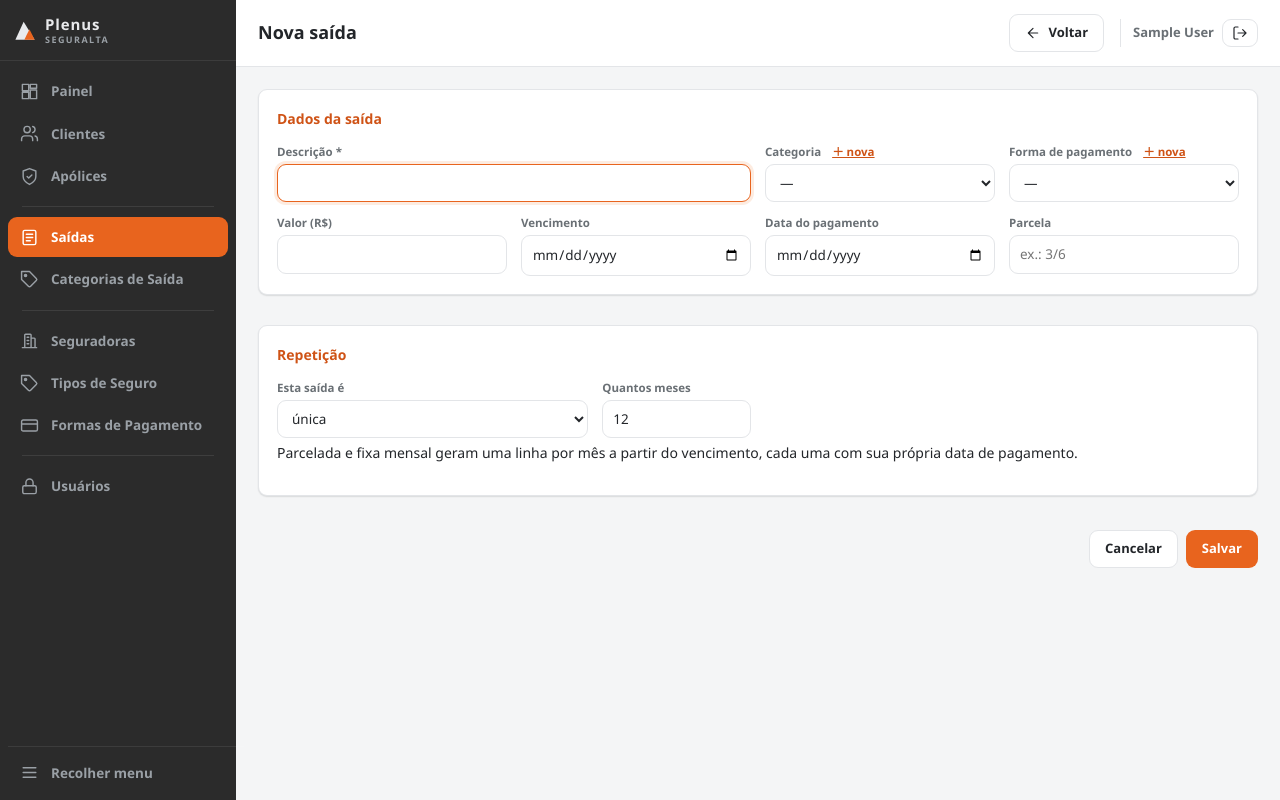
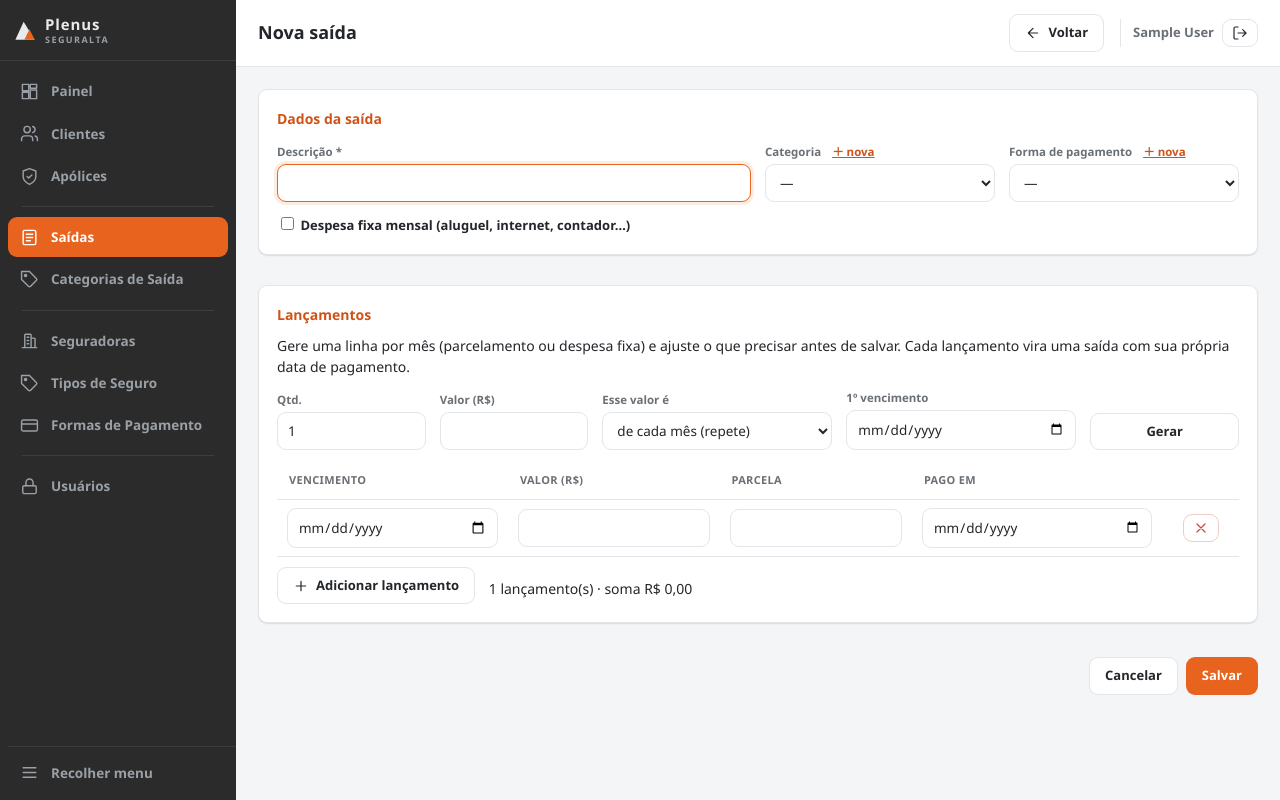
Before and after one commit to renatarisc/PlenusSeguralta, a Flask app: page /financeiro/saidas/nova in a window 1280 px wide. Run offline with Flask 3, Linux system fonts and the light colour scheme; the visitor is signed in with stand-in values (Sample User, id 1); data comes from the database, SQL or seed files in the repository; data that the repository does not hold is empty; some libraries are stand-ins or nearby versions.

Commit message:
Saídas: novo cadastro com tabela de lançamentos (modelo das parcelas da apólice)
Substitui o card "Repetição" (única/parcelada/fixa + N meses) por um
gerador + tabela editável, igual às parcelas da apólice:
- card "Dados da saída" = campos comuns (descrição, categoria, forma,
  checkbox "despesa fixa mensal")
- card "Lançamentos" = gerar Qtd x Valor (de cada mês / total) a partir
  do 1º vencimento, ajustar linha a linha, cada uma com seu "pago em"
- criar_saidas_lote(comum, linhas); preparar_lancamentos_saida() no
  validacao; static/js/saida.js espelha apolice.js
- edição continua com campos planos + card "Série"

Co-Authored-By: Claude Sonnet 5 <noreply@anthropic.com>

```diff
--- a/app.py
+++ b/app.py
@@ -19,7 +19,7 @@ import seguranca
 from validacao import (
     formatar_cpf, formatar_cep, formatar_telefone, validar_cliente,
     formatar_numero, formatar_moeda, formatar_data_br, dias_ate_data,
-    validar_apolice, preparar_parcelas, validar_saida,
+    validar_apolice, preparar_parcelas, validar_saida, preparar_lancamentos_saida,
 )
 
 _HTTPS = os.environ.get("PLENUS_HTTPS") == "1"
@@ -537,10 +537,6 @@ def _ler_pdf(alvo):
 
 # ---------- Financeiro: Saídas (fluxo de caixa) ----------
 
-_CAMPOS_SAIDA = ("descricao", "categoria_id", "forma_pagamento_id", "valor",
-                 "data_vencimento", "data_pagamento", "numero_parcela", "fixo_mensal", "serie_id")
-
-
 def _saida_para_form(s):
     if s is None:
         return None
@@ -580,21 +576,46 @@ def saida_form(saida_id=None):
         return redirect(url_for("saidas_lista"))
 
     if request.method == "POST":
-        dados = {k: request.form.get(k, "") for k in _CAMPOS_SAIDA}
-        erros = validar_saida(dados)
+        comum = {
+            "descricao": request.form.get("descricao", ""),
+            "categoria_id": request.form.get("categoria_id", ""),
+            "forma_pagamento_id": request.form.get("forma_pagamento_id", ""),
+            "fixo_mensal": "1" if request.form.get("fixo_mensal") else "0",
+        }
+
+        if saida_id:  # edição: uma saída, campos planos
+            dados = {**comum,
+                     "valor": request.form.get("valor", ""),
+                     "data_vencimento": request.form.get("data_vencimento", ""),
+                     "data_pagamento": request.form.get("data_pagamento", ""),
+                     "numero_parcela": request.form.get("numero_parcela", ""),
+                     "serie_id": request.form.get("serie_id", "")}
+            erros = validar_saida(dados)
+            if erros:
+                for e in erros:
+                    flash(e, "erro")
+                return render_template("saidas_form.html", ativo="saidas_lista",
+                                       saida={**dados, "id": saida_id}, **_selects_saida())
+            repo.atualizar_saida(saida_id, dados)
+            flash("Saída atualizada.", "ok")
+            return redirect(url_for("saidas_lista"))
+
+        # criação: um ou vários lançamentos a partir da tabela
+        linhas, erros = preparar_lancamentos_saida(
+            request.form.getlist("saida_data"),
+            request.form.getlist("saida_valor"),
+            request.form.getlist("saida_parcela"),
+            request.form.getlist("saida_pago_em"))
+        erros = validar_saida(comum) + erros
+        if not linhas:
+            erros.append("Adicione ao menos um lançamento.")
         if erros:
             for e in erros:
                 flash(e, "erro")
             return render_template("saidas_form.html", ativo="saidas_lista",
-                                   saida={**dados, "id": saida_id}, **_selects_saida())
-        if saida_id:
-            repo.atualizar_saida(saida_id, dados)
-            flash("Saída atualizada.", "ok")
-        else:
-            modo = request.form.get("repeticao", "unica")
-            qtd = request.form.get("repeticao_qtd", type=int) or 1
-            repo.criar_saidas(dados, modo=modo, qtd=qtd)
-            flash("Saída cadastrada.", "ok")
+                                   saida={**comum, "lancamentos": linhas}, **_selects_saida())
+        ids = repo.criar_saidas_lote(comum, linhas)
+        flash(f"{len(ids)} lançamentos cadastrados." if len(ids) > 1 else "Saída cadastrada.", "ok")
         return redirect(url_for("saidas_lista"))
 
     return render_template("saidas_form.html", ativo="saidas_lista",
--- a/static/css/app.css
+++ b/static/css/app.css
@@ -175,6 +175,13 @@ a { color: inherit; text-decoration: none; }
 .link-abrir { margin-left: 8px; font-weight: 700; color: var(--laranja-hover); text-decoration: underline; }
 .link-abrir[hidden] { display: none; }
 
+/* checkbox com rótulo na mesma linha */
+.campo label.check {
+  flex-direction: row; align-items: center; gap: 8px;
+  font-size: 13px; font-weight: 600; color: var(--texto); cursor: pointer;
+}
+.campo label.check input { width: auto; }
+
 /* larguras de coluna no grid de 12 */
 .c-2 { grid-column: span 2; } .c-3 { grid-column: span 3; } .c-4 { grid-column: span 4; }
 .c-5 { grid-column: span 5; } .c-6 { grid-column: span 6; } .c-7 { grid-column: span 7; }
@@ -213,36 +220,53 @@ table.lista tr.apolice-vencida td:first-child { box-shadow: inset 3px 0 0 #a5201
 }
 .tag-venc--fim { background: var(--erro); color: #fff; border-color: var(--erro); }
 
-/* ---------- tabela de parcelas: campos no mesmo padrão dos formulários ---------- */
-#tab-parcelas td { padding: 8px 10px; vertical-align: middle; }
+/* ---------- tabela de parcelas / lançamentos: campos no mesmo padrão dos formulários ---------- */
+#tab-parcelas td,
+#tab-lancamentos td { padding: 8px 10px; vertical-align: middle; }
 #tab-parcelas tbody td input,
-#tab-parcelas tbody td select {
+#tab-parcelas tbody td select,
+#tab-lancamentos tbody td input,
+#tab-lancamentos tbody td select {
   width: 100%; font: inherit; font-size: 13.5px; padding: 8px 10px;
   border: 1px solid var(--linha); border-radius: var(--raio);
   background: var(--branco); color: var(--texto);
 }
 #tab-parcelas tbody td input:focus-visible,
-#tab-parcelas tbody td select:focus-visible {
+#tab-parcelas tbody td select:focus-visible,
+#tab-lancamentos tbody td input:focus-visible,
+#tab-lancamentos tbody td select:focus-visible {
   outline: none; border-color: var(--laranja); box-shadow: 0 0 0 3px var(--laranja-fraco);
 }
-#tab-parcelas td.acoes { text-align: center; }
+#tab-parcelas td.acoes,
+#tab-lancamentos td.acoes { text-align: center; }
 
-/* parcela já paga: fica discreta */
+/* linha já paga: fica discreta */
 #tab-parcelas tr.parcela--paga input,
-#tab-parcelas tr.parcela--paga select { color: var(--texto-suave); }
-#tab-parcelas tr.parcela--paga td:first-child input { text-decoration: line-through; }
+#tab-parcelas tr.parcela--paga select,
+#tab-lancamentos tr.parcela--paga input,
+#tab-lancamentos tr.parcela--paga select { color: var(--texto-suave); }
+#tab-parcelas tr.parcela--paga td:first-child input,
+#tab-lancamentos tr.parcela--paga td:first-child input { text-decoration: line-through; }
 
-/* parcela vencida e não paga: destaque vermelho (igual ao painel) */
-#tab-parcelas tr.parcela--atrasada td { background: var(--erro-fraco); }
-#tab-parcelas tr.parcela--atrasada td:first-child { box-shadow: inset 3px 0 0 var(--erro); }
+/* linha vencida e não paga: destaque vermelho (igual ao painel) */
+#tab-parcelas tr.parcela--atrasada td,
+#tab-lancamentos tr.parcela--atrasada td { background: var(--erro-fraco); }
+#tab-parcelas tr.parcela--atrasada td:first-child,
+#tab-lancamentos tr.parcela--atrasada td:first-child { box-shadow: inset 3px 0 0 var(--erro); }
 #tab-parcelas tr.parcela--atrasada input,
-#tab-parcelas tr.parcela--atrasada select { border-color: #f0ccc9; }
+#tab-parcelas tr.parcela--atrasada select,
+#tab-lancamentos tr.parcela--atrasada input,
+#tab-lancamentos tr.parcela--atrasada select { border-color: #f0ccc9; }
 
-/* parcela perto de vencer (<=10 dias) e não paga: amarelo */
-#tab-parcelas tr.parcela--perto td { background: #fef0ad; }
-#tab-parcelas tr.parcela--perto td:first-child { box-shadow: inset 3px 0 0 #d99a00; }
+/* linha perto de vencer (<=10 dias) e não paga: amarelo */
+#tab-parcelas tr.parcela--perto td,
+#tab-lancamentos tr.parcela--perto td { background: #fef0ad; }
+#tab-parcelas tr.parcela--perto td:first-child,
+#tab-lancamentos tr.parcela--perto td:first-child { box-shadow: inset 3px 0 0 #d99a00; }
 #tab-parcelas tr.parcela--perto input,
-#tab-parcelas tr.parcela--perto select { border-color: #ecd067; }
+#tab-parcelas tr.parcela--perto select,
+#tab-lancamentos tr.parcela--perto input,
+#tab-lancamentos tr.parcela--perto select { border-color: #ecd067; }
 
 /* ---------- barra de busca ---------- */
 .busca { display: flex; gap: 8px; align-items: center; margin-bottom: 14px; max-width: 420px; }
--- /dev/null
+++ b/static/js/saida.js
@@ -0,0 +1,130 @@
+/* Formulário de saída (novo): tabela de lançamentos + gerador, no mesmo modelo
+   das parcelas da apólice. A validação que vale é a do servidor. */
+(function () {
+  "use strict";
+
+  const corpo = document.getElementById("corpo-lancamentos");
+  const tpl = document.getElementById("tpl-lancamento");
+  const resumo = document.getElementById("resumo-lancamentos");
+  if (!corpo || !tpl) return;
+
+  // ---- número pt-BR <-> float ----
+  function num(v) {
+    v = (v == null ? "" : "" + v).trim().replace(/\s|R\$/g, "");
+    if (!v) return 0;
+    if (v.indexOf(",") > -1) v = v.replace(/\./g, "").replace(",", ".");
+    const n = parseFloat(v);
+    return isNaN(n) ? 0 : n;
+  }
+  const fmt = (n) =>
+    (Number(n) || 0).toLocaleString("pt-BR", { minimumFractionDigits: 2, maximumFractionDigits: 2 });
+
+  function addMeses(iso, k) {
+    const p = iso.split("-").map(Number);
+    if (p.length !== 3) return "";
+    const [y, m, d] = p;
+    const dt = new Date(y, m - 1 + k, d);
+    if (dt.getDate() < d) dt.setDate(0); // estoura mês curto -> último dia
+    const z = (n) => String(n).padStart(2, "0");
+    return dt.getFullYear() + "-" + z(dt.getMonth() + 1) + "-" + z(dt.getDate());
+  }
+
+  function hojeISO() {
+    const d = new Date();
+    const z = (n) => String(n).padStart(2, "0");
+    return d.getFullYear() + "-" + z(d.getMonth() + 1) + "-" + z(d.getDate());
+  }
+  function diasEntre(a, b) {
+    const t = (s) => new Date(s + "T00:00:00Z").getTime();
+    return Math.round((t(b) - t(a)) / 86400000);
+  }
+  const DIAS_PERTO = 10;
+
+  function linhas() {
+    return Array.from(corpo.querySelectorAll("tr.lancamento"));
+  }
+
+  function atualizarPintura(tr) {
+    const data = tr.querySelector('[name="saida_data"]').value;
+    const pago = !!tr.querySelector('[name="saida_pago_em"]').value;
+    const dias = data ? diasEntre(hojeISO(), data) : null;
+    tr.classList.toggle("parcela--paga", pago);
+    tr.classList.toggle("parcela--atrasada", !pago && dias !== null && dias < 0);
+    tr.classList.toggle("parcela--perto", !pago && dias !== null && dias >= 0 && dias <= DIAS_PERTO);
+  }
+
+  function atualizarResumo() {
+    const ls = linhas();
+    let soma = 0;
+    ls.forEach((tr) => {
+      soma += num(tr.querySelector('[name="saida_valor"]').value);
+      atualizarPintura(tr);
+    });
+    resumo.textContent = ls.length
+      ? ls.length + " lançamento(s) · soma R$ " + fmt(soma)
+      : "";
+  }
+
+  function novaLinha(d) {
+    const tr = tpl.content.firstElementChild.cloneNode(true);
+    if (d) {
+      tr.querySelector('[name="saida_data"]').value = d.data || "";
+      tr.querySelector('[name="saida_valor"]').value = d.valor || "";
+      tr.querySelector('[name="saida_parcela"]').value = d.parcela || "";
+      tr.querySelector('[name="saida_pago_em"]').value = d.pago || "";
+    }
+    corpo.appendChild(tr);
+    return tr;
+  }
+
+  corpo.addEventListener("click", (e) => {
+    const b = e.target.closest("[data-remover-lancamento]");
+    if (!b) return;
+    b.closest("tr.lancamento").remove();
+    if (!linhas().length) novaLinha();
+    atualizarResumo();
+  });
+  corpo.addEventListener("input", (e) => {
+    if (["saida_valor", "saida_data", "saida_pago_em"].indexOf(e.target.name) > -1) atualizarResumo();
+  });
+
+  const btnAdd = document.getElementById("btn-add-lancamento");
+  if (btnAdd) btnAdd.addEventListener("click", () => { novaLinha(); atualizarResumo(); });
+
+  const btnGerar = document.getElementById("btn-gerar-lancamentos");
+  if (btnGerar) {
+    btnGerar.addEventListener("click", () => {
+      const qtd = parseInt(document.getElementById("ger_qtd").value, 10);
+      const valorInf = num(document.getElementById("ger_valor").value);
+      const data1 = document.getElementById("ger_data1").value;
+      const modo = (document.getElementById("ger_modo") || {}).value || "cada";
+      if (!qtd || qtd < 1) { alert("Informe a quantidade de lançamentos."); return; }
+
+      const temDados = linhas().some((tr) =>
+        tr.querySelector('[name="saida_data"]').value ||
+        tr.querySelector('[name="saida_valor"]').value ||
+        tr.querySelector('[name="saida_parcela"]').value);
+      if (temDados && !confirm("Substituir os lançamentos atuais?")) return;
+
+      corpo.innerHTML = "";
+      const base = modo === "total" && valorInf ? Math.floor((valorInf / qtd) * 100) / 100 : valorInf;
+      let acumulado = 0;
+      for (let i = 1; i <= qtd; i++) {
+        let valor = base;
+        if (modo === "total" && valorInf) {
+          acumulado += base;
+          if (i === qtd) valor = Math.round((valorInf - (acumulado - base)) * 100) / 100;
+        }
+        novaLinha({
+          parcela: qtd > 1 ? i + "/" + qtd : "",
+          data: data1 ? addMeses(data1, i - 1) : "",
+          valor: valorInf ? fmt(valor) : "",
+        });
+      }
+      atualizarResumo();
+    });
+  }
+
+  if (!linhas().length) novaLinha();
+  atualizarResumo();
+})();
--- a/templates/saidas_form.html
+++ b/templates/saidas_form.html
@@ -11,10 +11,7 @@
 <form class="form" method="post" novalidate
       action="{{ url_for('saida_form', saida_id=s.id) if s.id else url_for('saida_form') }}">
   <input type="hidden" name="csrf_token" value="{{ csrf_token() }}">
-  {% if s.id %}
-  <input type="hidden" name="fixo_mensal" value="{{ '1' if s.fixo_mensal else '0' }}">
-  <input type="hidden" name="serie_id" value="{{ s.serie_id or '' }}">
-  {% endif %}
+  {% if s.id %}<input type="hidden" name="serie_id" value="{{ s.serie_id or '' }}">{% endif %}
 
   <div class="cartao">
     <h2>Dados da saída</h2>
@@ -45,7 +42,19 @@
           {% endfor %}
         </select>
       </div>
+      <div class="campo c-12">
+        <label class="check">
+          <input type="checkbox" name="fixo_mensal" value="1" {{ 'checked' if s.fixo_mensal }}>
+          Despesa fixa mensal (aluguel, internet, contador…)
+        </label>
+      </div>
+    </div>
+  </div>
 
+  {% if s.id %}
+  <div class="cartao">
+    <h2>Valores</h2>
+    <div class="grade">
       <div class="campo c-3">
         <label for="valor">Valor (R$)</label>
         <input id="valor" name="valor" inputmode="decimal" data-num value="{{ s.valor or '' }}">
@@ -55,7 +64,7 @@
         <input id="data_vencimento" name="data_vencimento" type="date" value="{{ s.data_vencimento or '' }}">
       </div>
       <div class="campo c-3">
-        <label for="data_pagamento">Data do pagamento</label>
+        <label for="data_pagamento">Pago em</label>
         <input id="data_pagamento" name="data_pagamento" type="date" value="{{ s.data_pagamento or '' }}">
       </div>
       <div class="campo c-3">
@@ -65,33 +74,10 @@
     </div>
   </div>
 
-  {% if not s.id %}
-  <div class="cartao">
-    <h2>Repetição</h2>
-    <div class="grade" style="align-items:flex-end">
-      <div class="campo c-4">
-        <label for="repeticao">Esta saída é</label>
-        <select id="repeticao" name="repeticao">
-          <option value="unica">única</option>
-          <option value="parcelada">parcelada (Nx)</option>
-          <option value="fixo">fixa mensal (gera N meses)</option>
-        </select>
-      </div>
-      <div class="campo c-2" id="campo-qtd" hidden>
-        <label for="repeticao_qtd">Quantos meses</label>
-        <input id="repeticao_qtd" name="repeticao_qtd" type="number" min="2" max="120" value="12">
-      </div>
-    </div>
-    <p class="dica" style="margin-top:4px">
-      Parcelada e fixa mensal geram uma linha por mês a partir do vencimento, cada uma com sua própria data de pagamento.
-    </p>
-  </div>
-  {% elif s.serie_id %}
+  {% if s.serie_id %}
   <div class="cartao">
     <h2>Série</h2>
-    <p style="margin:0 0 12px;color:var(--texto-suave)">
-      Esta saída faz parte de uma série {{ 'fixa mensal' if s.fixo_mensal else 'parcelada' }}.
-    </p>
+    <p style="margin:0 0 12px;color:var(--texto-suave)">Esta saída faz parte de uma série de lançamentos.</p>
     <div style="display:flex;gap:8px;flex-wrap:wrap">
       <form method="post" action="{{ url_for('saida_serie_estender', saida_id=s.id) }}">
         <input type="hidden" name="csrf_token" value="{{ csrf_token() }}">
@@ -106,22 +92,81 @@
   </div>
   {% endif %}
 
+  {% else %}
+  <div class="cartao">
+    <h2>Lançamentos</h2>
+    <p class="dica" style="margin:-4px 0 12px">
+      Gere uma linha por mês (parcelamento ou despesa fixa) e ajuste o que precisar antes de salvar.
+      Cada lançamento vira uma saída com sua própria data de pagamento.
+    </p>
+    <div class="grade" style="align-items:flex-end;margin-bottom:12px">
+      <div class="campo c-2">
+        <label for="ger_qtd">Qtd.</label>
+        <input id="ger_qtd" type="number" min="1" max="120" value="1">
+      </div>
+      <div class="campo c-2">
+        <label for="ger_valor">Valor (R$)</label>
+        <input id="ger_valor" inputmode="decimal" data-num>
+      </div>
+      <div class="campo c-3">
+        <label for="ger_modo">Esse valor é</label>
+        <select id="ger_modo">
+          <option value="cada">de cada mês (repete)</option>
+          <option value="total">o total (dividir)</option>
+        </select>
+      </div>
+      <div class="campo c-3">
+        <label for="ger_data1">1º vencimento</label>
+        <input id="ger_data1" type="date">
+      </div>
+      <div class="campo c-2">
+        <button type="button" class="btn btn--linha" id="btn-gerar-lancamentos">Gerar</button>
+      </div>
+    </div>
+
+    <div class="tabela-wrap">
+      <table class="lista" id="tab-lancamentos">
+        <thead>
+          <tr><th style="width:24%">Vencimento</th><th style="width:22%">Valor (R$)</th>
+              <th style="width:20%">Parcela</th><th style="width:26%">Pago em</th><th style="width:8%"></th></tr>
+        </thead>
+        <tbody id="corpo-lancamentos">
+          {% for l in s.lancamentos or [] %}
+          <tr class="lancamento">
+            <td><input name="saida_data" type="date" value="{{ l.data_vencimento or '' }}"></td>
+            <td><input name="saida_valor" inputmode="decimal" data-num value="{{ l.valor|numero }}"></td>
+            <td><input name="saida_parcela" value="{{ l.numero_parcela or '' }}"></td>
+            <td><input name="saida_pago_em" type="date" value="{{ l.data_pagamento or '' }}"></td>
+            <td class="acoes"><button type="button" class="btn btn--perigo btn--mini" data-remover-lancamento>{{ icone('x') }}</button></td>
+          </tr>
+          {% endfor %}
+        </tbody>
+      </table>
+    </div>
+    <div style="padding:10px 0 0">
+      <button type="button" class="btn btn--linha" id="btn-add-lancamento">{{ icone('mais') }} Adicionar lançamento</button>
+      <span class="dica" id="resumo-lancamentos" style="margin-left:10px"></span>
+    </div>
+  </div>
+  {% endif %}
+
   <div class="rodape-form">
     <a class="btn btn--linha" href="{{ url_for('saidas_lista') }}">Cancelar</a>
     <button class="btn btn--primario" type="submit">Salvar</button>
   </div>
 </form>
+
+<template id="tpl-lancamento">
+  <tr class="lancamento">
+    <td><input name="saida_data" type="date"></td>
+    <td><input name="saida_valor" inputmode="decimal" data-num></td>
+    <td><input name="saida_parcela"></td>
+    <td><input name="saida_pago_em" type="date"></td>
+    <td class="acoes"><button type="button" class="btn btn--perigo btn--mini" data-remover-lancamento>{{ icone('x') }}</button></td>
+  </tr>
+</template>
 {% endblock %}
 
 {% block scripts %}
-<script>
-  (function () {
-    var rep = document.getElementById("repeticao");
-    var qtd = document.getElementById("campo-qtd");
-    if (!rep || !qtd) return;
-    function sync() { qtd.hidden = (rep.value === "unica"); }
-    rep.addEventListener("change", sync);
-    sync();
-  })();
-</script>
+<script src="{{ url_for('static', filename='js/saida.js') }}"></script>
 {% endblock %}
```
Also changed, not shown: repo.py (+13 -20 lines), validacao.py (+25 -0 lines).
